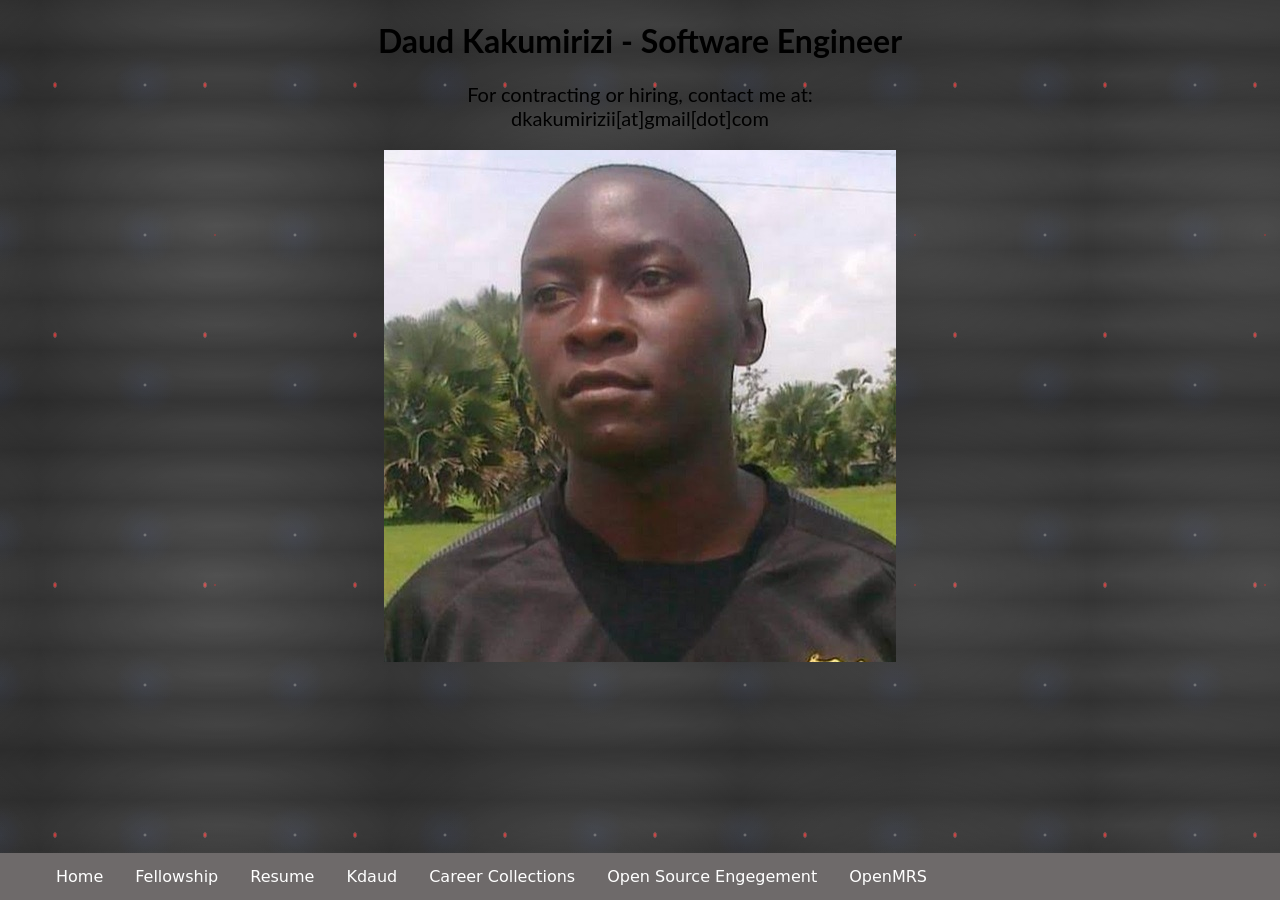
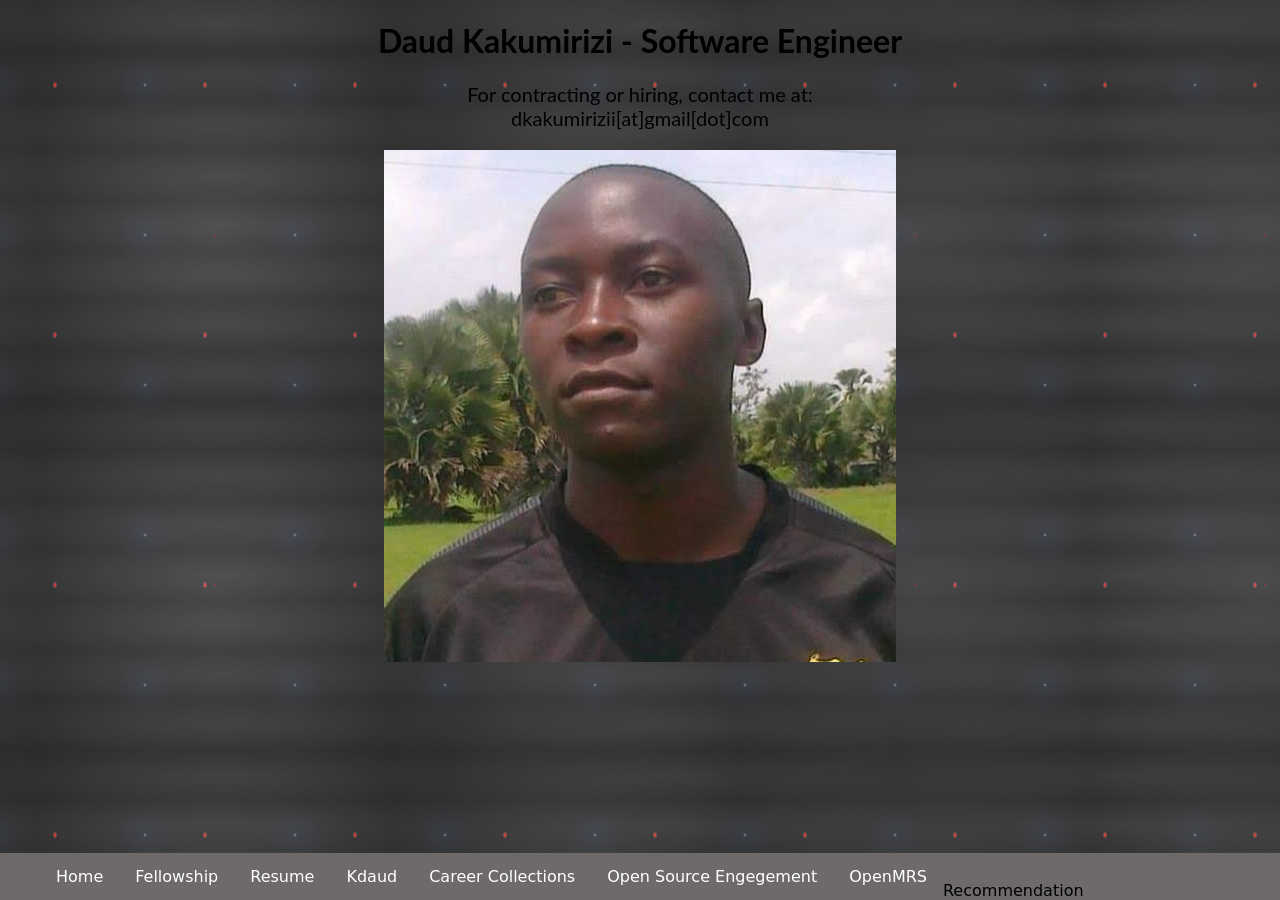
Before and after one commit to kdaud/kdaud.github.io, a Jekyll site: the page index.html, which Jekyll copies as it is, in a window 1280 px wide. Built offline with Jekyll 4.4.1, drawn with Linux system fonts in a browser that asks for light colours.

Commit message:
Added a recommendation link

```diff
--- a/index.html
+++ b/index.html
@@ -22,6 +22,7 @@
   <li><a target="_blank" href="https://kdaud.medium.com">Career Collections</a></li>
   <li><a target="_blank" href="https://talk.openmrs.org/u/kdaud/summary">Open Source Engegement</a></li>
   <li><a target="_blank" href="https://openmrs.org/">OpenMRS</a></li>
+  <li><a target="_blank" href="_recom/Herman.pdf"></a>Recommendation</ul>
 </ul>
 
 </body>
```
